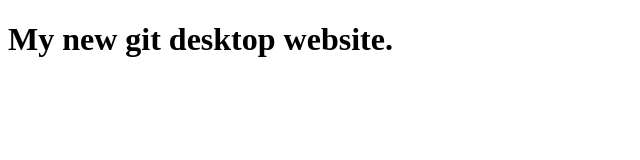
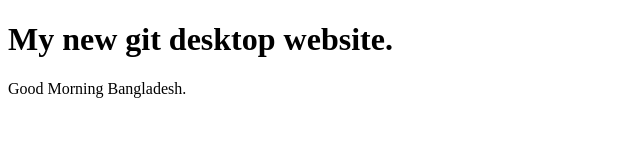
Before and after one commit to moshiurakash/Second-Module, a plain HTML site: page index.html in a window 1280 px wide. Shown: the whole page, without its empty margins (0-640 px from the left). Drawn offline with Linux system fonts and the light colour scheme.

Commit message:
Second Changes

```diff
--- a/index.html
+++ b/index.html
@@ -9,5 +9,10 @@
     <h1>
         My new git desktop website.
     </h1>
+    <div>
+        <p>
+            Good Morning Bangladesh.
+        </p>
+    </div>
 </body>
 </html>
```
